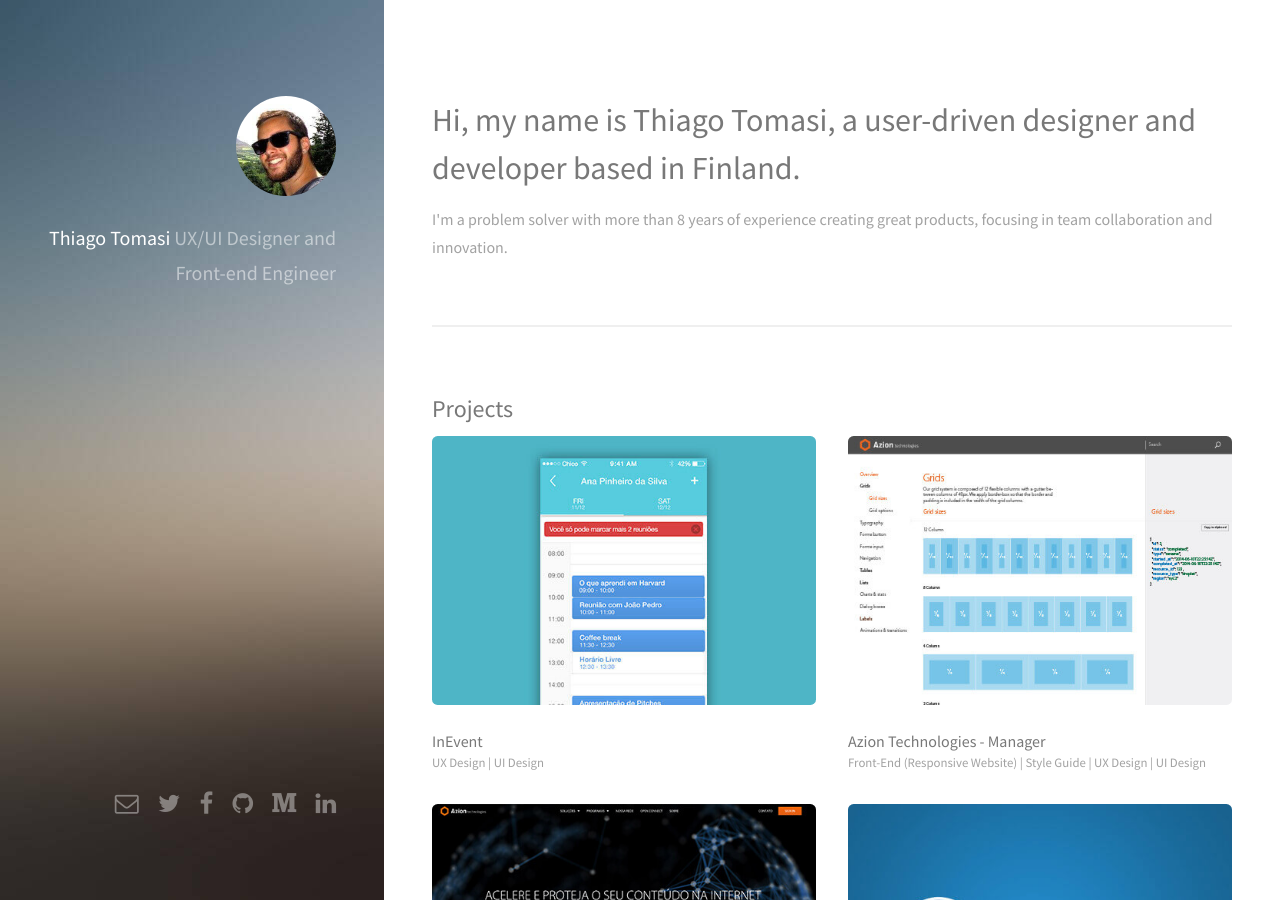
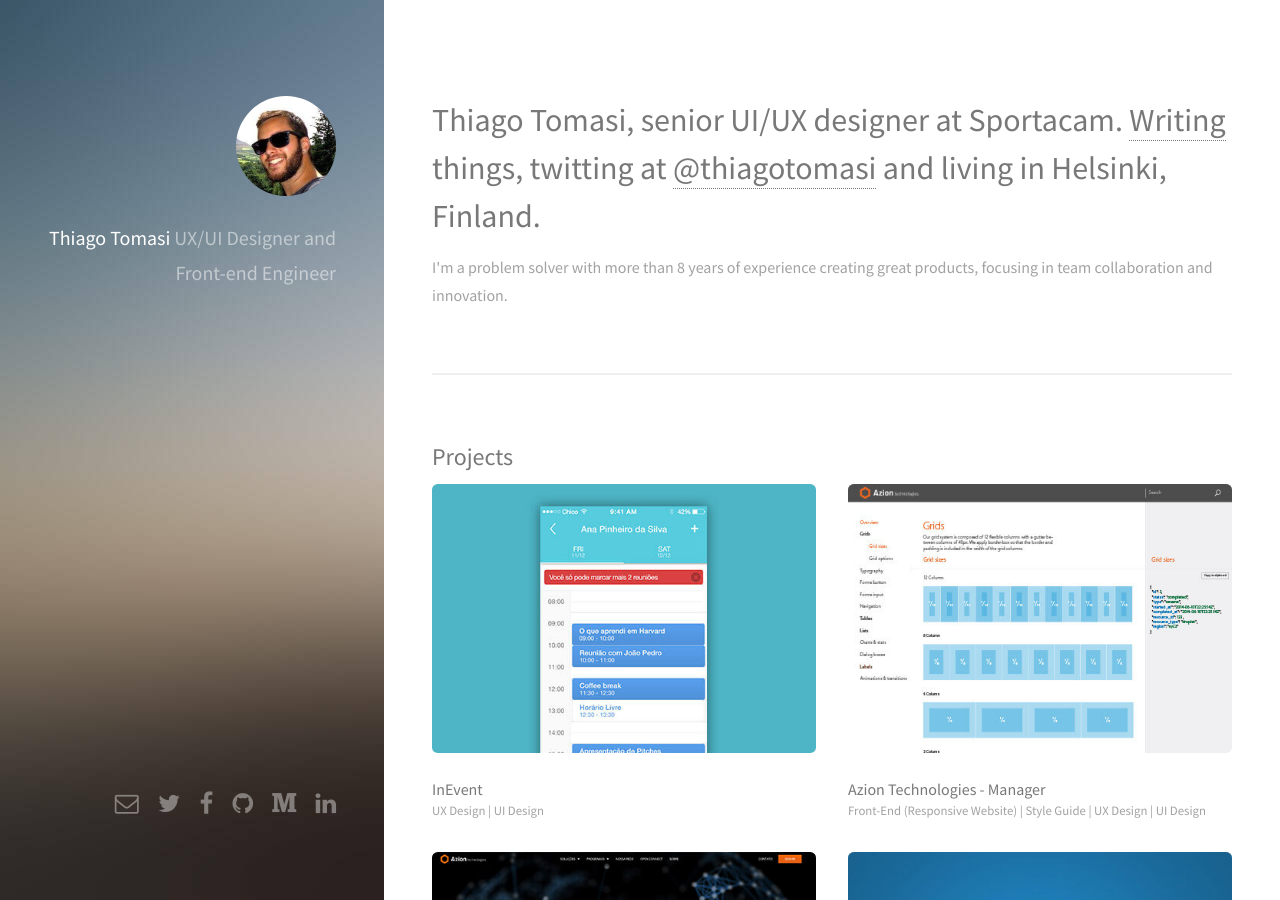
Before and after one commit to thiagotomasi/thiagotomasi.github.io, a Jekyll site: the page built from index.html, in a window 1280 px wide and 900 px high. Built offline with Jekyll 4.4.1, drawn with Linux system fonts in a browser that asks for light colours.

Commit message:
update text

```diff
--- a/index.html
+++ b/index.html
@@ -5,7 +5,8 @@ layout: default
 <div id="main">
 
   <section>
-    <h1>Hi, my name is Thiago Tomasi, a user-driven designer and developer based in Finland.</h1>
+    <h1>Thiago Tomasi, senior UI/UX designer at Sportacam. <a href="https://medium.com/@thiagotomasi" target="_blank">Writing</a>
+    things, twitting at <a href="https://twitter.com/thiagotomasi" target="_blank">@thiagotomasi</a> and living in Helsinki, Finland.</h1>
     <p>I'm a problem solver with more than 8 years of experience creating great products, focusing in team collaboration and innovation.</p>
   </section>
 
```
